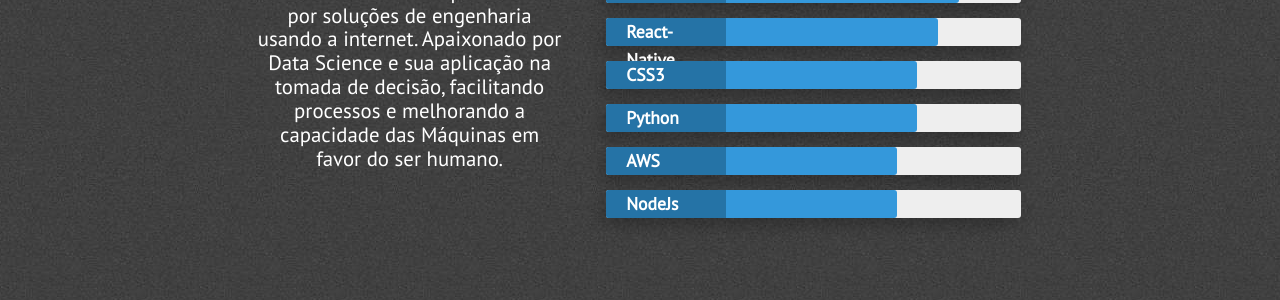
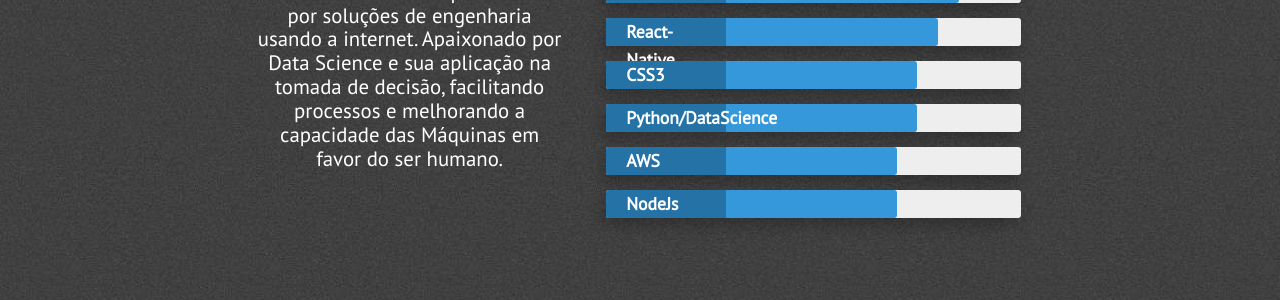
Before and after one commit to DiksonRodrigues/DiksonRodrigues.github.io, a Jekyll site: the page built from index.html, in a window 1280 px wide and 900 px high, scrolled down 2269 px. Shown: the part 154-454 px from the top of the window. Built offline with Jekyll 4.4.1, drawn with Linux system fonts in a browser that asks for light colours; nearby versions of some CDN libraries.

Commit message:
skills ok

```diff
--- a/_includes/skills.html
+++ b/_includes/skills.html
@@ -36,7 +36,7 @@
                         </div> <!-- End Skill Bar -->
 
                         <div class="skillbar clearfix " data-percent="75%">
-                            <div class="skillbar-title" style="background: #2980b9;"><span>Python</span></div>
+                            <div class="skillbar-title" style="background: #2980b9;"><span>Python/DataScience</span></div>
                             <div class="skillbar-bar" style="background: #3498db;"></div>
                         </div> <!-- End Skill Bar -->
 
```
